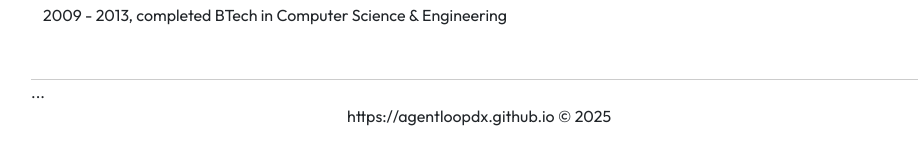
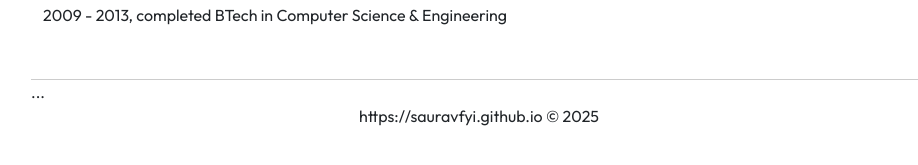
Before and after one commit to coffeeml/coffeeml.github.io, a Jekyll site: the page built from index.markdown, in a window 1280 px wide. Shown: the part 1185-1350 px from the top of the page, without its empty margins (161-1079 px from the left). Built offline with Jekyll 4.4.1, drawn with Linux system fonts in a browser that asks for light colours; nearby versions of some CDN libraries; some of the changed lines change nothing that is shown.

Commit message:
Update _config.yml

```diff
--- a/_config.yml
+++ b/_config.yml
@@ -3,7 +3,7 @@
 email:
 description: Opinionated views on agentic AI and software engineering.
 baseurl: ""
-url: "https://agentloopdx.github.io"
+url: "https://sauravfyi.github.io"
 linkedin_username:
 github_username:
 twitter_username:
```
